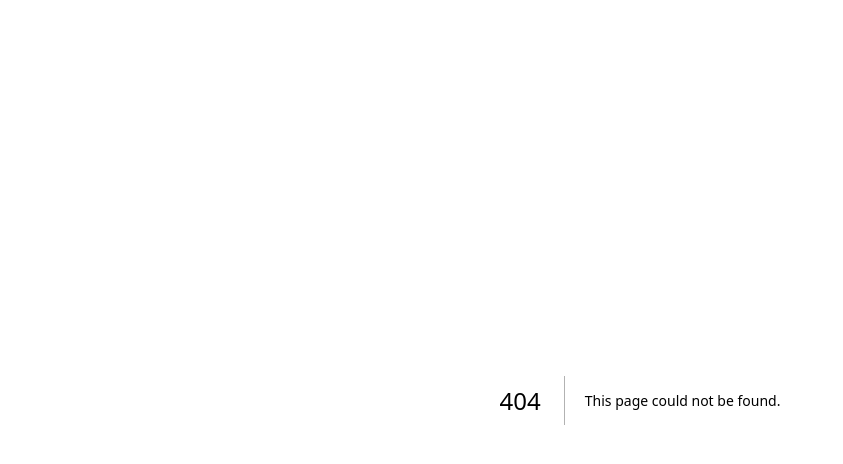
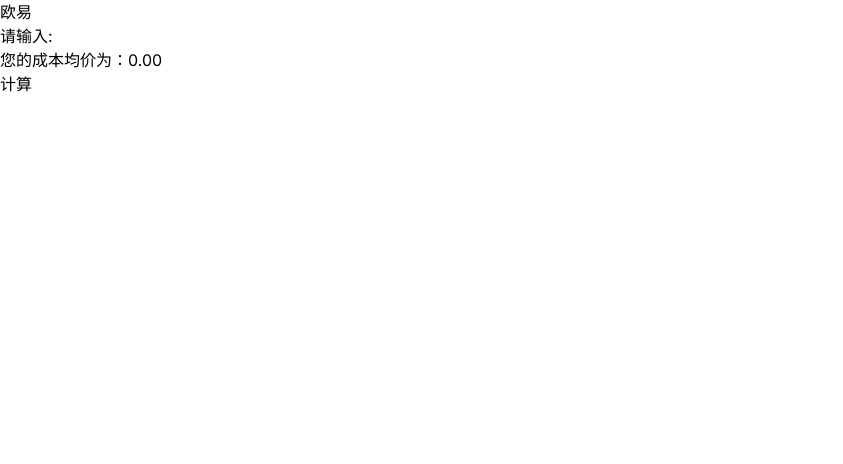
Before and after one commit to GrovenKwoc/my-first-nextjs, a Next.js app: page /oe-mockup in a window 1280 px wide. Before the commit this address had no page. Shown: the top 464 px of the page, without its empty margins (0-843 px from the left). Built offline with nearby package versions, Linux system fonts and the light colour scheme; a web font is replaced by a local one.

Commit message:
极限编程

```diff
--- /dev/null
+++ b/app/oe-mockup/page.tsx
@@ -0,0 +1,13 @@
+export default function Page() {
+  return (
+    <div>
+      <h1>欧易</h1>
+      <label>
+        请输入:
+        <input type="text" name="princpal"/>
+        <p>您的成本均价为：0.00</p>
+        <button type="button" onClick={() => {alert('计算中...')}}>计算</button>
+      </label>
+    </div>
+  );
+}
--- a/app/page.tsx
+++ b/app/page.tsx
@@ -15,7 +15,7 @@ export default function Page() {
         <Link href="/aibots">
           <span className="text-red-500">&#128488;</span> AI学习研究
         </Link>
-        <Link href="/material-development">&#128520; IT教育资料开发</Link>
+        <Link href="/oe-mockup">&#128520; 欧易mockup</Link>
       </div>
 
       <div className="mt-4 flex grow flex-col gap-4 md:flex-row">
```
